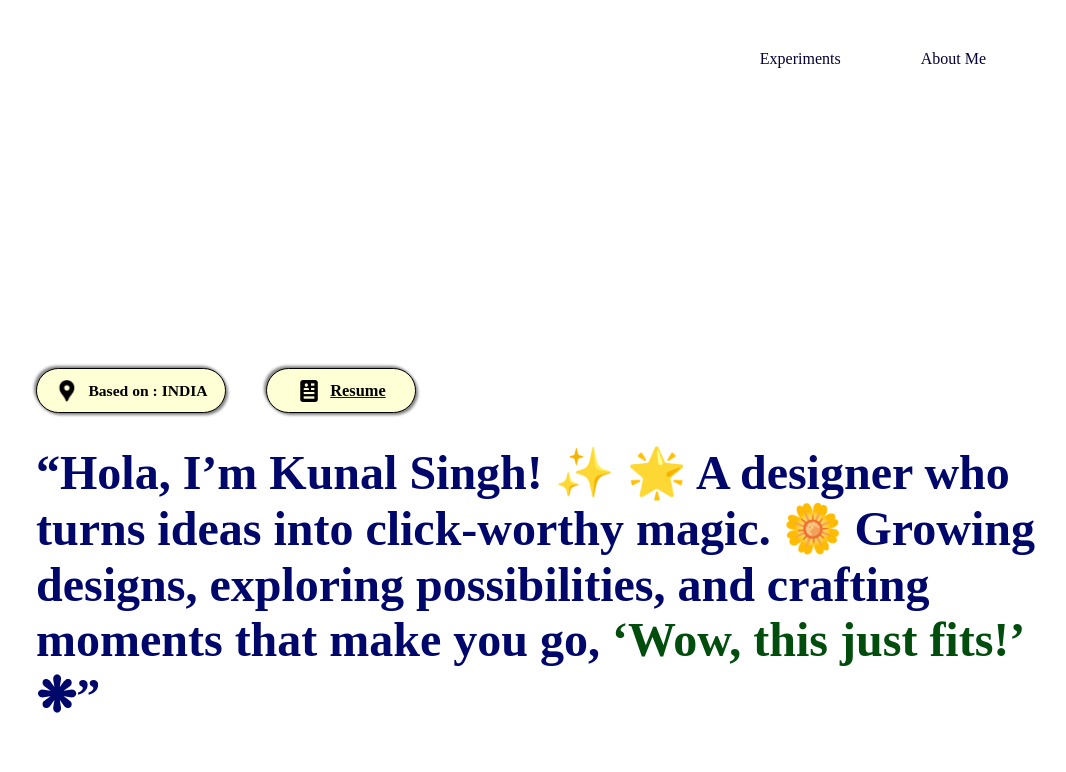
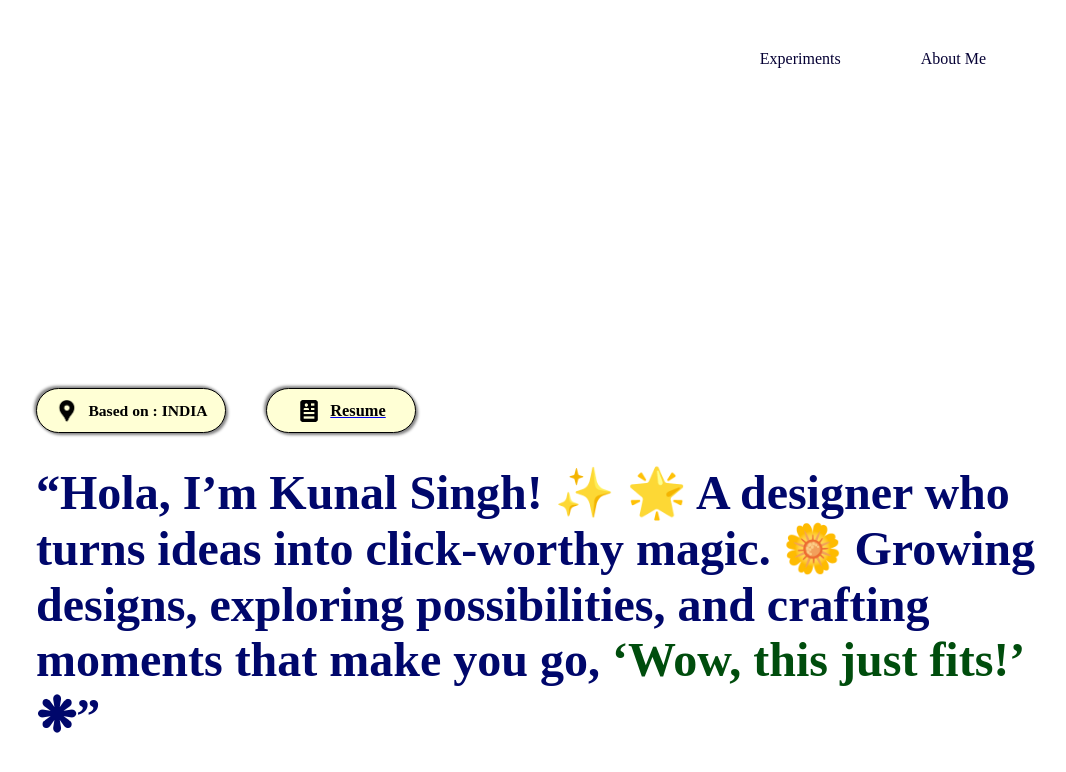
Before and after one commit to Kunal-Creates/p0rtf0li0-beta, a plain HTML site: page index.html in a window 1280 px wide. Shown: the whole page, without its empty margins (134-1200 px from the left). Drawn offline with Linux system fonts and the light colour scheme; a web font is replaced by a local one.

Commit message:
style.css

```diff
--- a/style.css
+++ b/style.css
@@ -35,7 +35,7 @@ html, body {
 }
 
 .empty-space {
-    height: 230px;
+    height: 250px;
 }
 
 .info-container {
```
